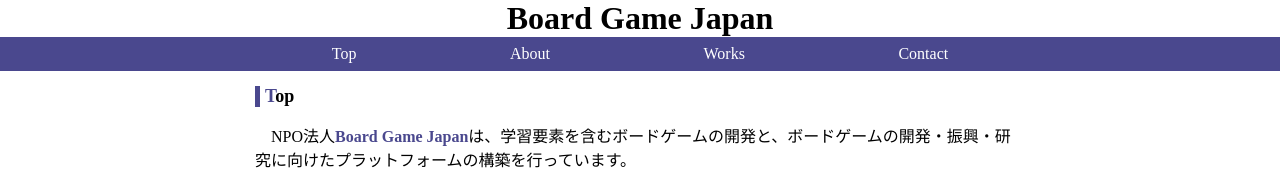
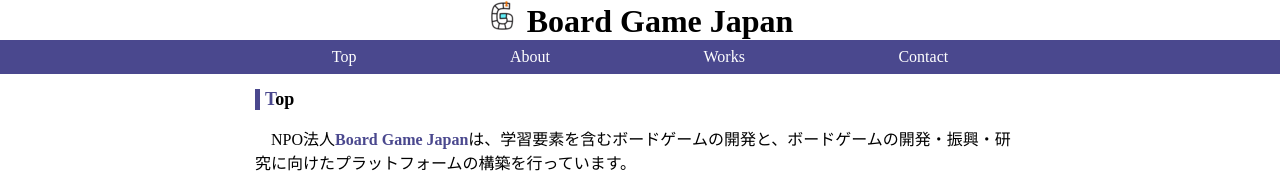
Before and after one commit to BoardGameJapan/boardgamejapan.github.io, a plain HTML site: page index.html in a window 1280 px wide. Shown: the top 173 px of the page. Drawn offline with nearby package versions, Linux system fonts and the light colour scheme; no server answers.

Commit message:
Added logo and favicon

```diff
--- a/index.html
+++ b/index.html
@@ -7,6 +7,7 @@
 		<meta name="keywords" content="Board Game Japan, BGJ, ボードゲームジャパン, とらとら将棋, 京都福笑い, Party×Party"/>
 		<title>Board Game Japan</title>
 		<link rel="stylesheet" href="style.css" type="text/css"/>
+		<link rel="icon" href="favicon.ico"/>
 		<link rel="alternate" href="feed.atom" type="application/atom+xml"/>
 		<script src="https://cdn.jsdelivr.net/npm/vue"></script>
 		<script defer="defer" src="script.js"></script>
@@ -22,7 +23,7 @@
 	<body>
 		<div id="app">
 			<!-- logo -->
-			<h1>Board Game Japan</h1>
+			<h1><img src="img/favicon.png"> Board Game Japan</h1>
 			<article v-show="page == 'top'">
 				<h2>Top</h2>
 				<p>NPO法人<strong>Board Game Japan</strong>は、学習要素を含むボードゲームの開発と、ボードゲームの開発・振興・研究に向けたプラットフォームの構築を行っています。</p>
```
Also changed, not shown: cup/index.html (+2 -0 lines), favicon.ico (added), img/favicon.png (added), img/logo.png (added).
